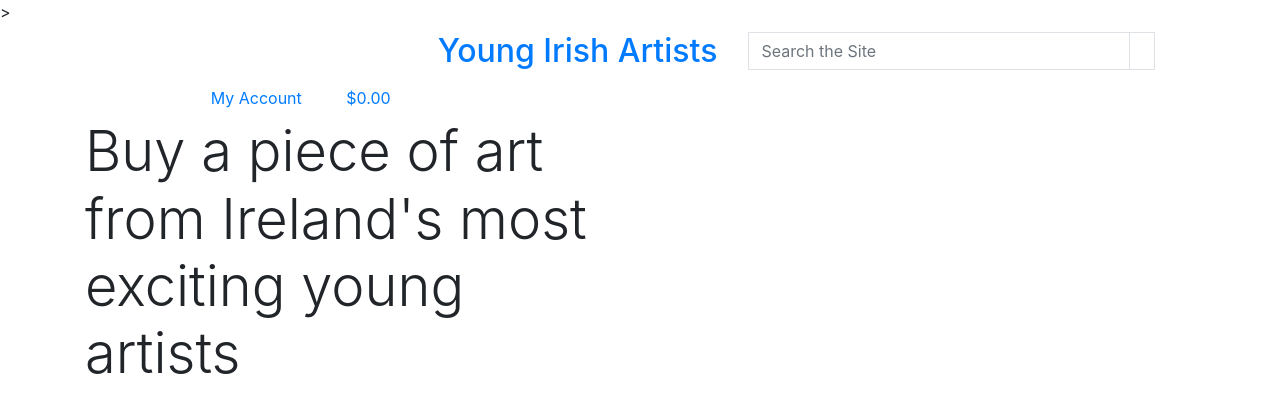
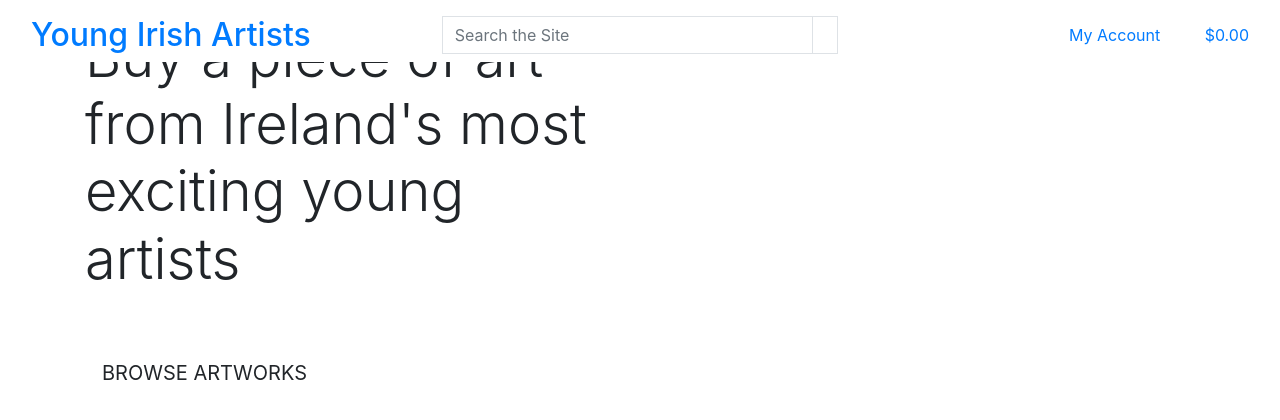
Before and after one commit to JHR1986/johnhenryroche-ms4-youngirishartists, a Django app: page / in a window 1280 px wide. Shown: the top 420 px of the page. Run offline with Django 3.2, Linux system fonts and the light colour scheme.

Commit message:
Amend tag placement in base page to correct formatting of page

```diff
--- a/templates/base.html
+++ b/templates/base.html
@@ -15,15 +15,20 @@
     {% endblock %}
 
     {% block corecss %}
-    <link rel="stylesheet" href="https://cdn.jsdelivr.net/npm/bootstrap@4.6.0/dist/css/bootstrap.min.css" integrity="sha384-B0vP5xmATw1+K9KRQjQERJvTumQW0nPEzvF6L/Z6nronJ3oUOFUFpCjEUQouq2+l" crossorigin="anonymous">>
+    <link rel="stylesheet" href="https://cdn.jsdelivr.net/npm/bootstrap@4.6.0/dist/css/bootstrap.min.css"
+        integrity="sha384-B0vP5xmATw1+K9KRQjQERJvTumQW0nPEzvF6L/Z6nronJ3oUOFUFpCjEUQouq2+l" crossorigin="anonymous">>
     {% endblock %}
 
     {% block extra_css %}
     {% endblock %}
 
     {% block corejs %}
-    <script src="https://code.jquery.com/jquery-3.5.1.slim.min.js" integrity="sha384-DfXdz2htPH0lsSSs5nCTpuj/zy4C+OGpamoFVy38MVBnE+IbbVYUew+OrCXaRkfj" crossorigin="anonymous"></script>
-    <script src="https://cdn.jsdelivr.net/npm/bootstrap@4.6.0/dist/js/bootstrap.bundle.min.js" integrity="sha384-Piv4xVNRyMGpqkS2by6br4gNJ7DXjqk09RmUpJ8jgGtD7zP9yug3goQfGII0yAns" crossorigin="anonymous"></script>
+    <script src="https://code.jquery.com/jquery-3.5.1.slim.min.js"
+        integrity="sha384-DfXdz2htPH0lsSSs5nCTpuj/zy4C+OGpamoFVy38MVBnE+IbbVYUew+OrCXaRkfj" crossorigin="anonymous">
+    </script>
+    <script src="https://cdn.jsdelivr.net/npm/bootstrap@4.6.0/dist/js/bootstrap.bundle.min.js"
+        integrity="sha384-Piv4xVNRyMGpqkS2by6br4gNJ7DXjqk09RmUpJ8jgGtD7zP9yug3goQfGII0yAns" crossorigin="anonymous">
+    </script>
     {% endblock %}
 
     {% block extra_js %}
@@ -33,12 +38,13 @@
 </head>
 
 <body>
-    <header class="container-fluid fixed-top"></header>
-    <div class="row">
-        <div class="col-12 col-lg-4 my-auto py-1 py-lg-0 text-center text-lg-left"></div>
+    <header class="container-fluid fixed-top">
+        <div id="topnav" class="row bg-white pt-lg-2 d-none d-lg-flex">
+            <div class="col-12 col-lg-4 my-auto py-1 py-lg-0 text-center text-lg-left">
                 <a href="{% url 'home' %}" class="nav-link main-logo-link">
                     <h2 class="logo-font text-black my-0">Young Irish Artists</h2>
                 </a>
+            </div>
             <div class="col-12 col-lg-4 my-auto py-1 py-lg-0">
                 <form method="GET" action="">
                     <div class="input-group w-100">
@@ -95,6 +101,7 @@
                 </ul>
             </div>
         </div>
+    </header>
 
     {% if messages %}
     <div class="message-container"></div>
```
Lines whose indentation alone changed are shown as unchanged.
